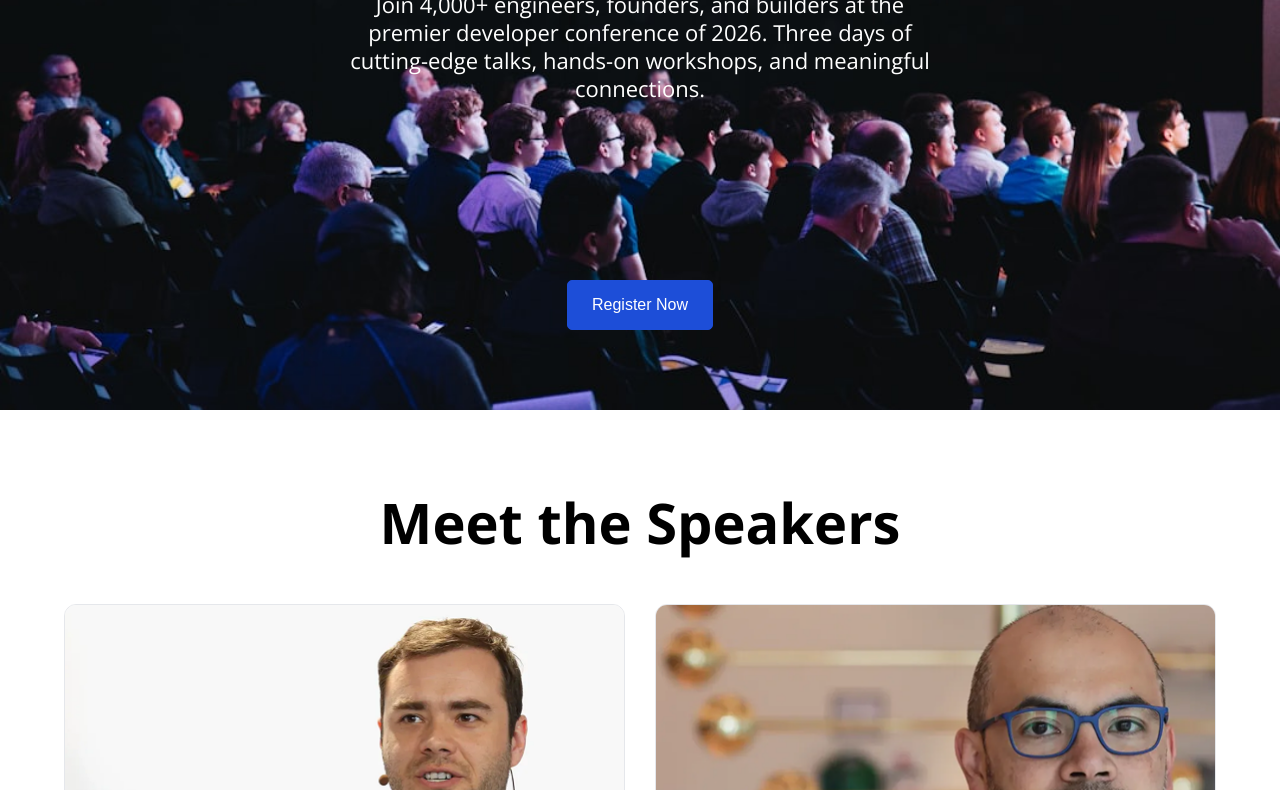
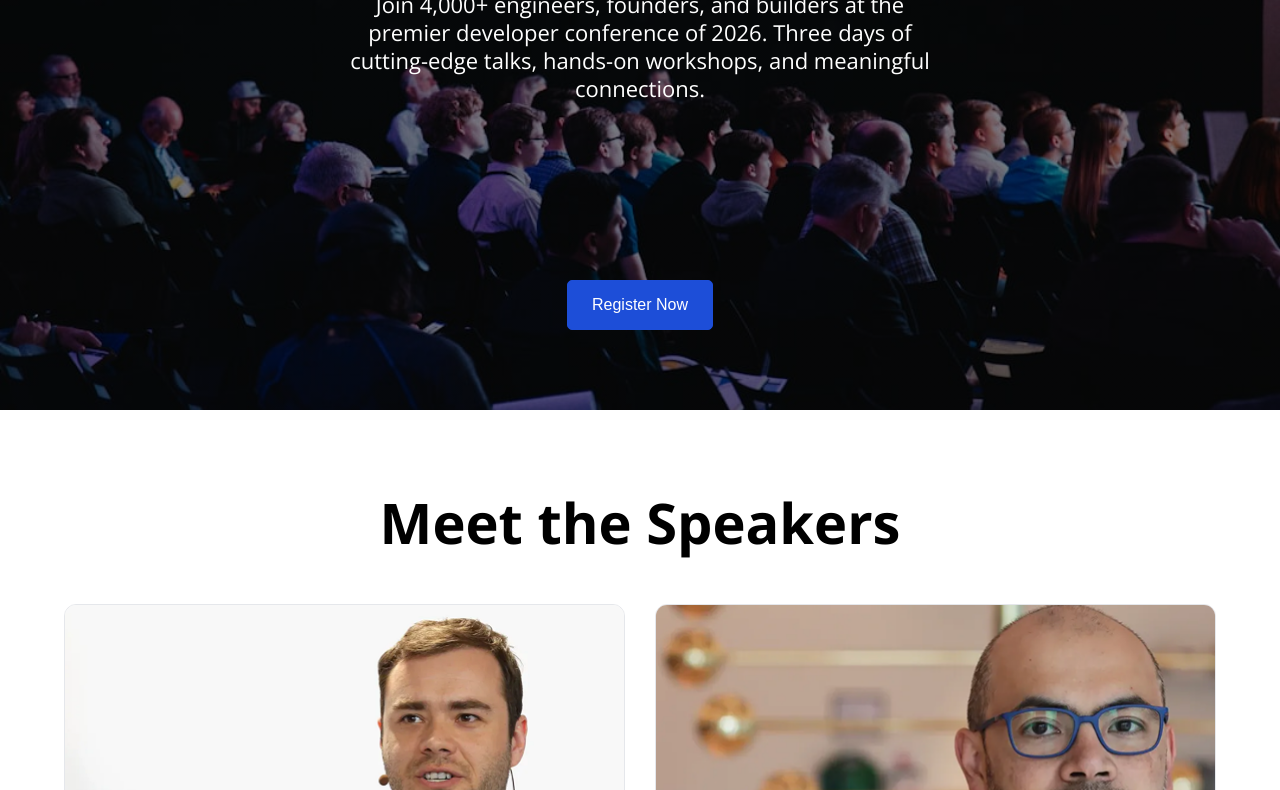
Before and after one commit to Rauf29/DevConf, a plain HTML site: page index.html in a window 1280 px wide. Shown: the part 279-1069 px from the top of the page. Drawn offline with nearby package versions, Linux system fonts and the light colour scheme.

Commit message:
hero bg overlay added

```diff
--- a/css/style.css
+++ b/css/style.css
@@ -60,11 +60,13 @@
     padding: 80px 0;
 }
 
-.hero {
-    background:url(/assets/banner.jpg);
+.hero{
+    background:
+        linear-gradient(rgba(0,0,0,.5), rgba(0,0,0,.5)),
+        url("/assets/banner.jpg");
     background-size: cover;
+    background-position: center;
     background-repeat: no-repeat;
-    background-position: center;
 }
 .hero .container {
     min-height: 600px;
```
